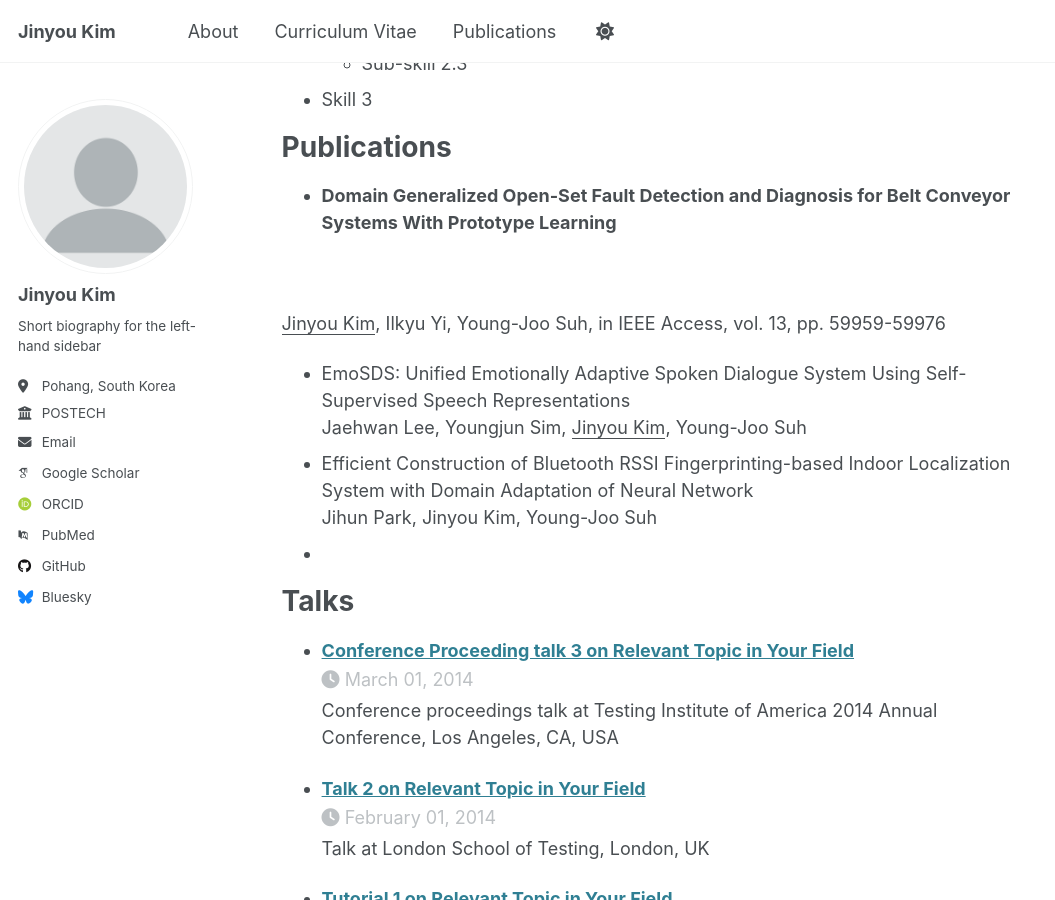
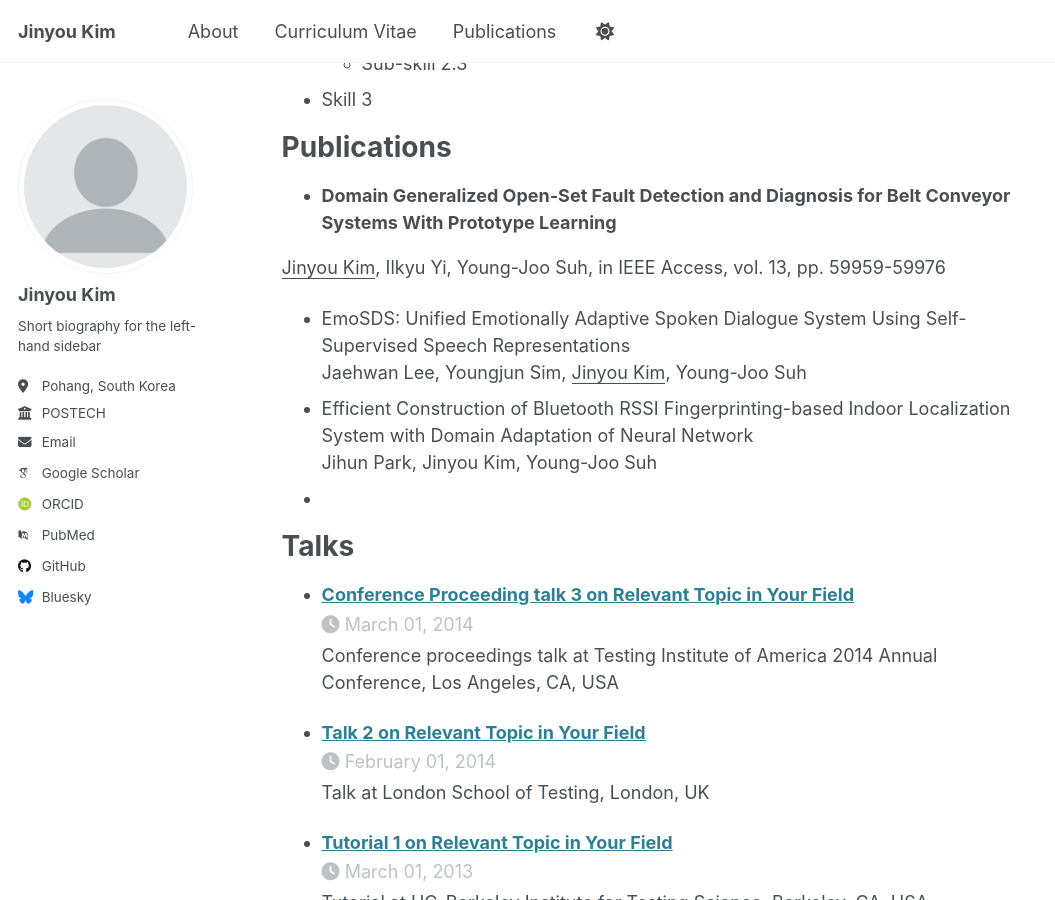
Before and after one commit to JinyouKim/jinyoukim.github.io, a Jekyll site: the page built from _pages/about.md, in a window 1280 px wide and 900 px high, scrolled down 1003 px. Shown: the whole window, without its empty margins (0-1055 px from the left). Built offline with Jekyll 4.4.1, drawn with Linux system fonts in a browser that asks for light colours; some web fonts are replaced.

```diff
--- a/_pages/about.md
+++ b/_pages/about.md
@@ -41,8 +41,8 @@ Skills
 
 Publications
 ======
-* <P><B>Domain Generalized Open-Set Fault Detection and Diagnosis for Belt Conveyor Systems With Prototype Learning </B></P> <br />
-<P><U>Jinyou Kim</U>, Ilkyu Yi, Young-Joo Suh, in IEEE Access, vol. 13, pp. 59959-59976</P>
+* <B>Domain Generalized Open-Set Fault Detection and Diagnosis for Belt Conveyor Systems With Prototype Learning </B> <br />
+<U>Jinyou Kim</U>, Ilkyu Yi, Young-Joo Suh, in IEEE Access, vol. 13, pp. 59959-59976
 * EmoSDS: Unified Emotionally Adaptive Spoken Dialogue System Using Self-Supervised Speech Representations <br />
 Jaehwan Lee, Youngjun Sim, <U>Jinyou Kim</U>, Young-Joo Suh
 * Efficient Construction of Bluetooth RSSI Fingerprinting-based Indoor Localization System with Domain Adaptation of Neural Network <br />
```
